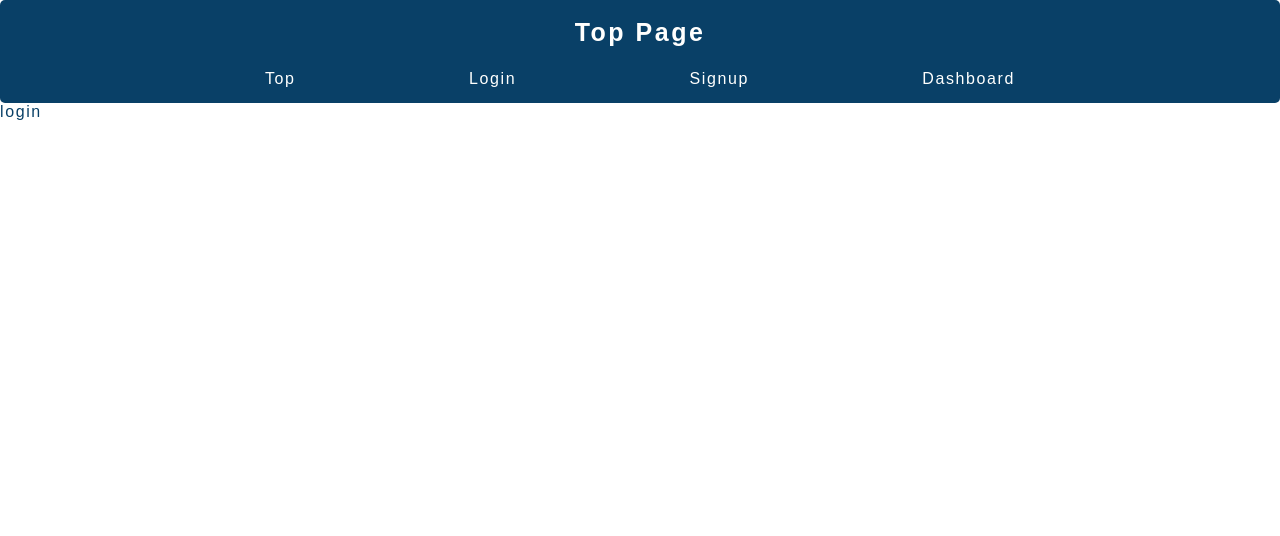
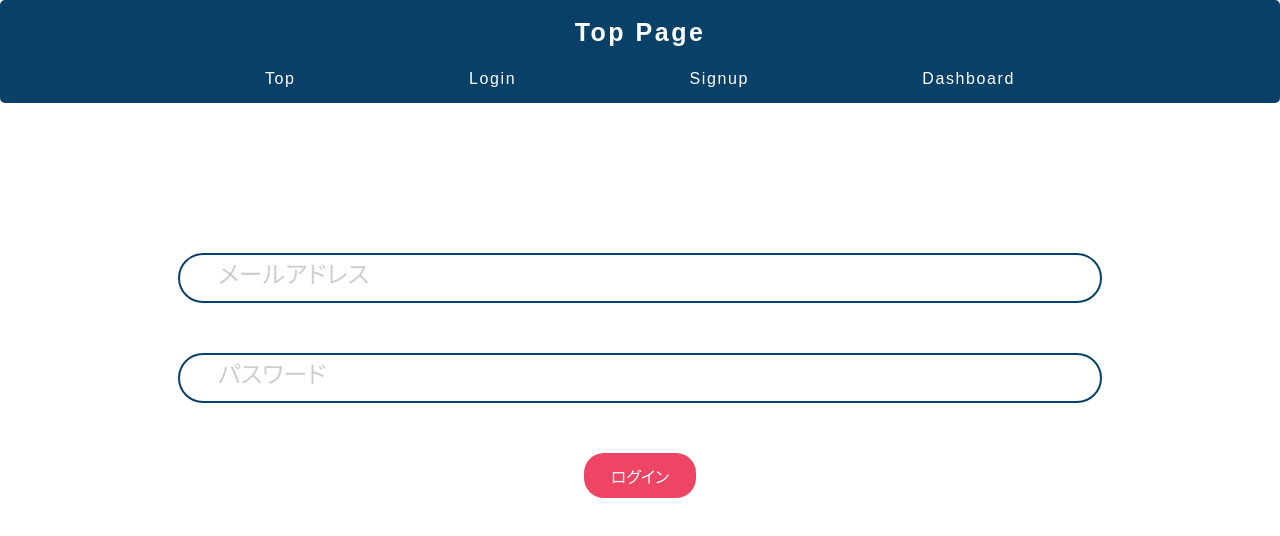
Before and after one commit to ninomiyadaisuke/firebase-auth-study, a Next.js app: page /login in a window 1280 px wide. Shown: the top 536 px of the page. Built offline with nearby package versions, Linux system fonts and the light colour scheme; no server answers.

Commit message:
create login page

```diff
--- /dev/null
+++ b/src/features/auth/LoginForm.tsx
@@ -0,0 +1,66 @@
+import styled from 'styled-components';
+import { z } from 'zod';
+
+import PrimaryButton from '@/components/button/PrimaryButton';
+import Form from '@/components/forms/Form';
+import PrimaryInput from '@/components/forms/PrimaryInput';
+import { login } from '@/firebase/utils';
+
+const initialState = {
+  email: '',
+  password: '',
+};
+
+const registerSchema = z.object({
+  email: z.string().email({ message: 'メールアドレスの形式で入力してください' }),
+  password: z
+    .string()
+    .min(1, 'パスワードを入力してください')
+    .regex(/^(?=.*?[a-z])(?=.*?\d)[a-z\d]{8,100}$/i, 'パスワードは半角英数字混合で入力してください'),
+});
+
+type FormValues = z.infer<typeof registerSchema>;
+
+const LoginForm = () => {
+  return (
+    <Form<FormValues>
+      onSubmit={async (values) => login(values.email, values.password)}
+      options={{ defaultValues: initialState }}
+      schema={registerSchema}
+    >
+      {({ register, formState: { errors } }) => (
+        <Wrapper>
+          <PrimaryInput
+            type="email"
+            placeholder="メールアドレス"
+            registration={register('email')}
+            errorMesseage={errors.email?.message}
+          />
+          <PrimaryInput
+            type="password"
+            placeholder="パスワード"
+            registration={register('password')}
+            errorMesseage={errors.password?.message}
+          />
+          <BtnWrapper>
+            <PrimaryButton text="ログイン" />
+          </BtnWrapper>
+        </Wrapper>
+      )}
+    </Form>
+  );
+};
+
+const Wrapper = styled.div`
+  display: flex;
+  flex-direction: column;
+  gap: 50px;
+  padding: 50px;
+  width: 80%;
+  margin: 100px auto;
+`;
+const BtnWrapper = styled.div`
+  text-align: center;
+`;
+
+export default LoginForm;
--- a/src/pages/dashboard.tsx
+++ b/src/pages/dashboard.tsx
@@ -19,7 +19,7 @@ const DashboardPage: NextPage<{ email: string }> = ({ email }) => {
   return (
     <Wrapper>
       <Title>Dashboard Pages</Title>
-      <EmailText>Email</EmailText>
+      <EmailText>Email:{email}</EmailText>
       <Btn onClick={onLogout}>Logout</Btn>
     </Wrapper>
   );
--- a/src/pages/login.tsx
+++ b/src/pages/login.tsx
@@ -1,9 +1,10 @@
 import type { NextPageWithLayout } from 'next';
 
+import LoginForm from '@/features/auth/LoginForm';
 import { baseLayout } from '@/pages/index';
 
 const Login: NextPageWithLayout = () => {
-  return <div>login</div>;
+  return <LoginForm />;
 };
 
 Login.getLayout = baseLayout;
```
